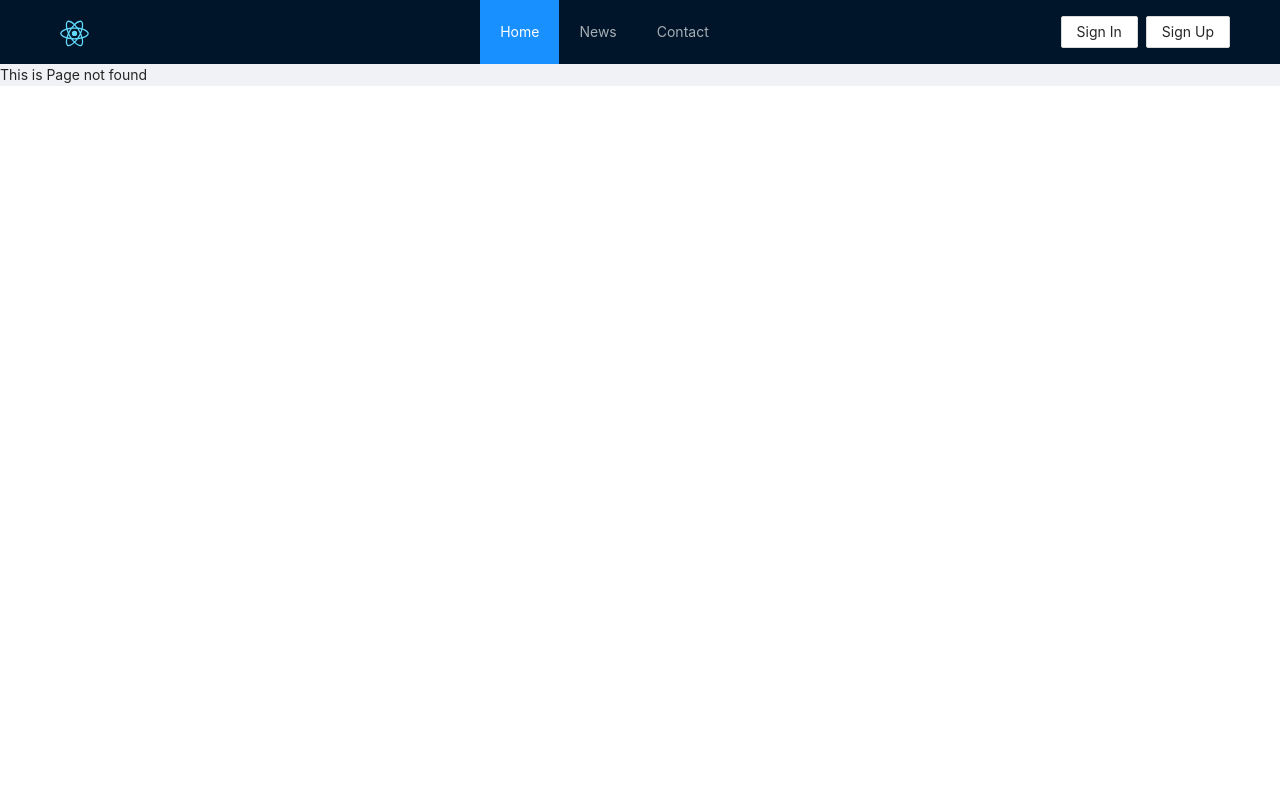
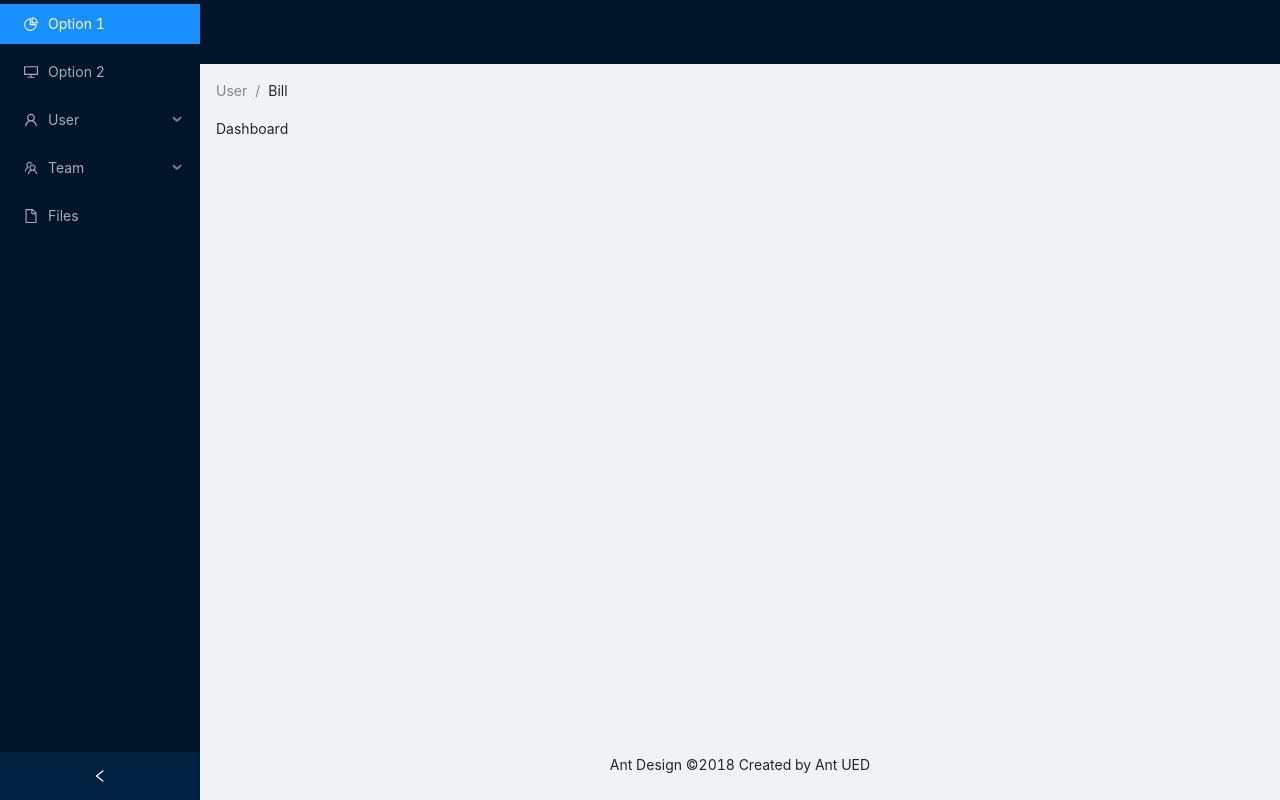
Before and after one commit to nhcminh/movie-final-project, a React (Create React App) app: page /adminhome in a window 1280 px wide. Before the commit this address had no page. Built offline with nearby package versions, Linux system fonts and the light colour scheme.

Commit message:
set up Admin

```diff
--- a/src/App.js
+++ b/src/App.js
@@ -7,20 +7,29 @@ import PageNotFound from './View/PageNotFound';
 import SignIn from './View/SignIn';
 import Profile from './View/Profile';
 import './App.css';
+import AdminLayout from './HOC/AdminLayout';
+import Dashboard from './View/Admin/Dashboard';
+import Films from './View/Admin/Films';
+import Showtime from './View/Admin/Showtime';
 function App() {
   return (
     <BrowserRouter>
-      <MainLayout>
+      {/* <MainLayout> */}
         <Switch>
           <Route path='/' exact>
-            <Redirect to='/home' />
+            {/* <Redirect to='/home' /> */}
           </Route>
           <AuthRoute path='/signin' exact component={SignIn} />
           <PrivateRoute path='/profile' exact component={Profile} />
           <Route path='/home' exact component={Home} />
+
+          <AdminLayout path="/adminhome" exact component={Dashboard}></AdminLayout>
+          <AdminLayout path="/adminfilms" exact component={Films}></AdminLayout>
+          <AdminLayout path="/adminshowtime" exact component={Showtime}></AdminLayout>
+
           <Route component={PageNotFound} />
         </Switch>
-      </MainLayout>
+      {/* </MainLayout> */}
     </BrowserRouter>
   );
 }
--- /dev/null
+++ b/src/HOC/AdminLayout/index.jsx
@@ -0,0 +1,74 @@
+import React, { useState } from "react";
+import { Route } from "react-router-dom";
+import { Layout, Menu, Breadcrumb } from "antd";
+import {
+  DesktopOutlined,
+  PieChartOutlined,
+  FileOutlined,
+  TeamOutlined,
+  UserOutlined,
+} from "@ant-design/icons";
+
+
+const { Header, Content, Footer, Sider } = Layout;
+const { SubMenu } = Menu;
+
+export default function AdminLayout({ component: Component, ...restParam }) {
+  const [collapsed, setCollapsed] = useState(false);
+
+  const onCollapse = (collapsed) => {
+    console.log(collapsed);
+    setCollapsed(collapsed);
+  };
+
+  return (
+    <Route
+      {...restParam}
+      render={(comProps) => {
+        return (
+          <Layout style={{ minHeight: "100vh" }}>
+            <Sider collapsible collapsed={collapsed} onCollapse={onCollapse}>
+              <div className="logo" />
+              <Menu theme="dark" defaultSelectedKeys={["1"]} mode="inline">
+                <Menu.Item key="1" icon={<PieChartOutlined />}>
+                  Option 1
+                </Menu.Item>
+                <Menu.Item key="2" icon={<DesktopOutlined />}>
+                  Option 2
+                </Menu.Item>
+                <SubMenu key="sub1" icon={<UserOutlined />} title="User">
+                  <Menu.Item key="3">Tom</Menu.Item>
+                  <Menu.Item key="4">Bill</Menu.Item>
+                  <Menu.Item key="5">Alex</Menu.Item>
+                </SubMenu>
+                <SubMenu key="sub2" icon={<TeamOutlined />} title="Team">
+                  <Menu.Item key="6">Team 1</Menu.Item>
+                  <Menu.Item key="8">Team 2</Menu.Item>
+                </SubMenu>
+                <Menu.Item key="9" icon={<FileOutlined />}>
+                  Files
+                </Menu.Item>
+              </Menu>
+            </Sider>
+            <Layout className="site-layout">
+              <Header
+                className="site-layout-background"
+                style={{ padding: 0 }}
+              />
+              <Content style={{ margin: "0 16px" }}>
+                <Breadcrumb style={{ margin: "16px 0" }}>
+                  <Breadcrumb.Item>User</Breadcrumb.Item>
+                  <Breadcrumb.Item>Bill</Breadcrumb.Item>
+                </Breadcrumb>
+                <Component {...comProps}></Component>
+              </Content>
+              <Footer style={{ textAlign: "center" }}>
+                Ant Design ©2018 Created by Ant UED
+              </Footer>
+            </Layout>
+          </Layout>
+        );
+      }}
+    ></Route>
+  );
+}
--- /dev/null
+++ b/src/View/Admin/Dashboard/index.jsx
@@ -0,0 +1,9 @@
+import React from 'react'
+
+export default function Dashboard(props) {
+    return (
+        <div>
+            Dashboard
+        </div>
+    )
+}
--- /dev/null
+++ b/src/View/Admin/Films/index.jsx
@@ -0,0 +1,9 @@
+import React from 'react'
+
+export default function Films(props) {
+    return (
+        <div>
+            Films
+        </div>
+    )
+}
--- /dev/null
+++ b/src/View/Admin/Showtime/index.jsx
@@ -0,0 +1,9 @@
+import React from 'react'
+
+export default function Showtime(props) {
+    return (
+        <div>
+            ShowTime
+        </div>
+    )
+}
```
